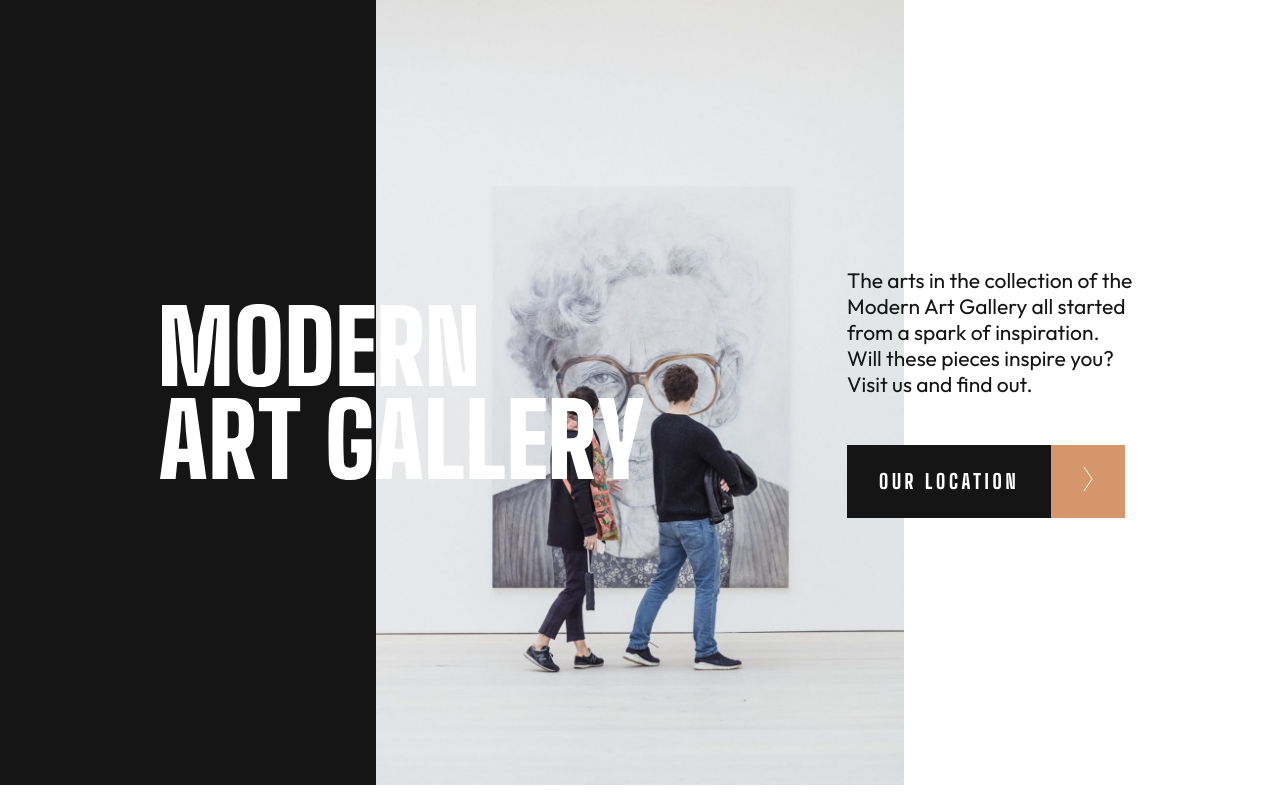
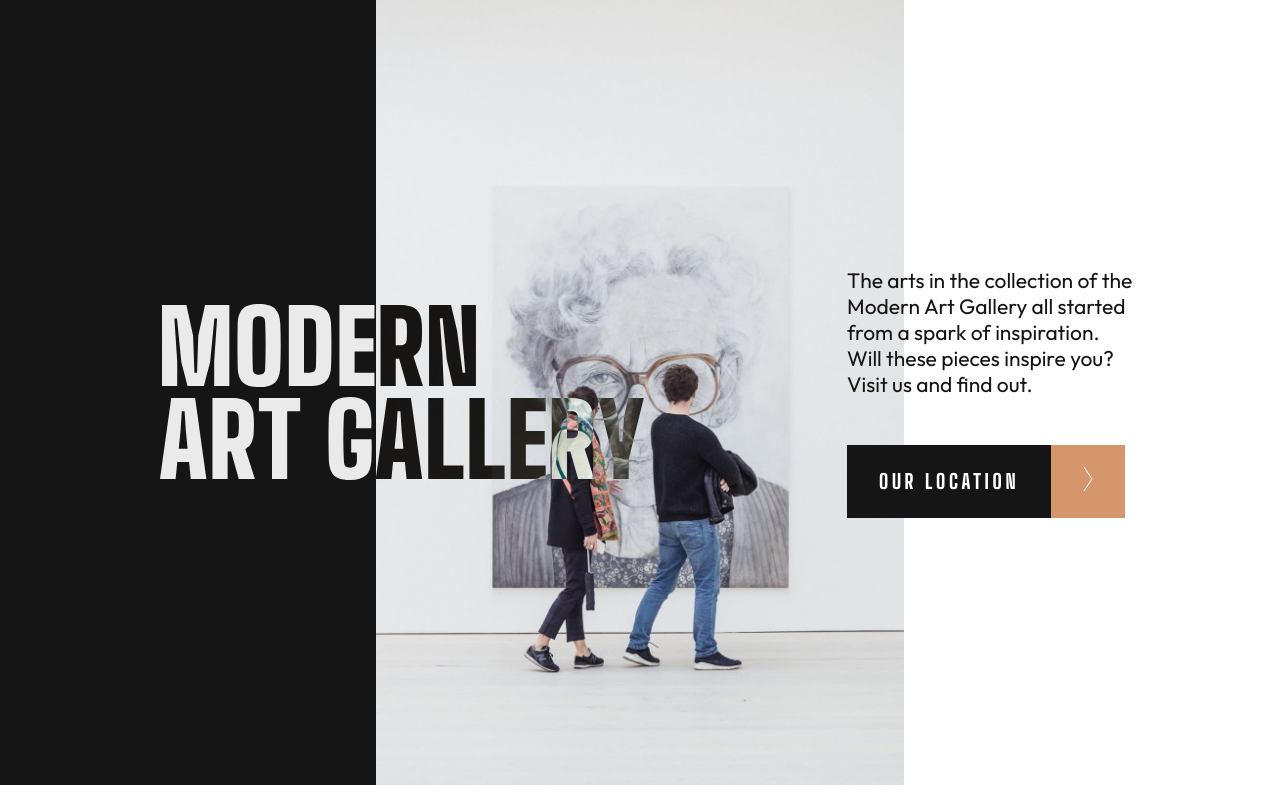
Before and after one commit to AcharaChisomSolomon/art-gallery-website, a plain HTML site: page index.html in a window 1280 px wide. Shown: the top 800 px of the page. Drawn offline with Linux system fonts and the light colour scheme.

Commit message:
style: Update CSS for header logo and desktop logo images

```diff
--- a/index.css
+++ b/index.css
@@ -116,12 +116,7 @@ p {
         grid-row: 1 / 2;
         align-self: center;
         margin-left: 10rem;
-    }
-    /* .dark-logo {
-        z-index: 4;
-    } */
-    .light-logo {
-        z-index: 2;
+        mix-blend-mode: difference;
     }
 }
 .button {
--- a/index.html
+++ b/index.html
@@ -14,12 +14,12 @@
 
   <header>
     <div class="header-black"></div>
-    <div class="desktop-logo light-logo">
+    <div class="desktop-logo">
       <img src="./assets/logo-light.svg" alt="logo">
     </div>
-    <div class="desktop-logo dark-logo">
+    <!-- <div class="desktop-logo dark-logo">
       <img src="./assets/logo-dark.svg" alt="logo">
-    </div>
+    </div> -->
     <div class="header-img">
       <picture>
         <source media="(min-width: 70rem)" srcset="./assets/desktop/image-hero@2x.jpg">
```
